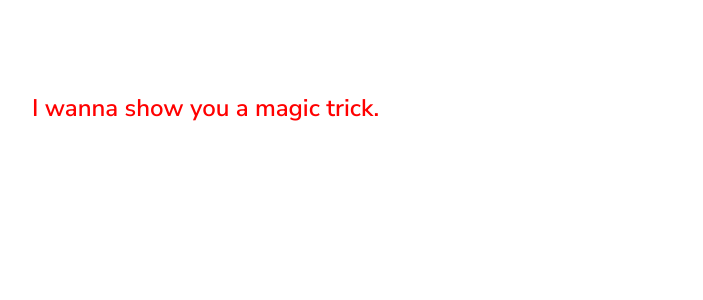
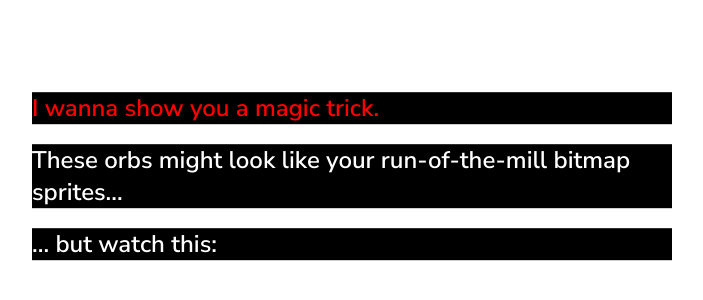
Before and after one commit to three-consulting/threepoint-ad, a plain HTML site: page index.html in a window 1280 px wide. Shown: the part 1744-2044 px from the top of the page, without its empty margins (288-991 px from the left). Drawn offline with Linux system fonts and the light colour scheme; animation ran at ten frames a second.

Commit message:
Minor fixes

```diff
--- a/style.css
+++ b/style.css
@@ -8,7 +8,7 @@
 }
 
 h2 {
-  font-weight: 400;
+  background: black;
 }
 
 #slogan {
```
